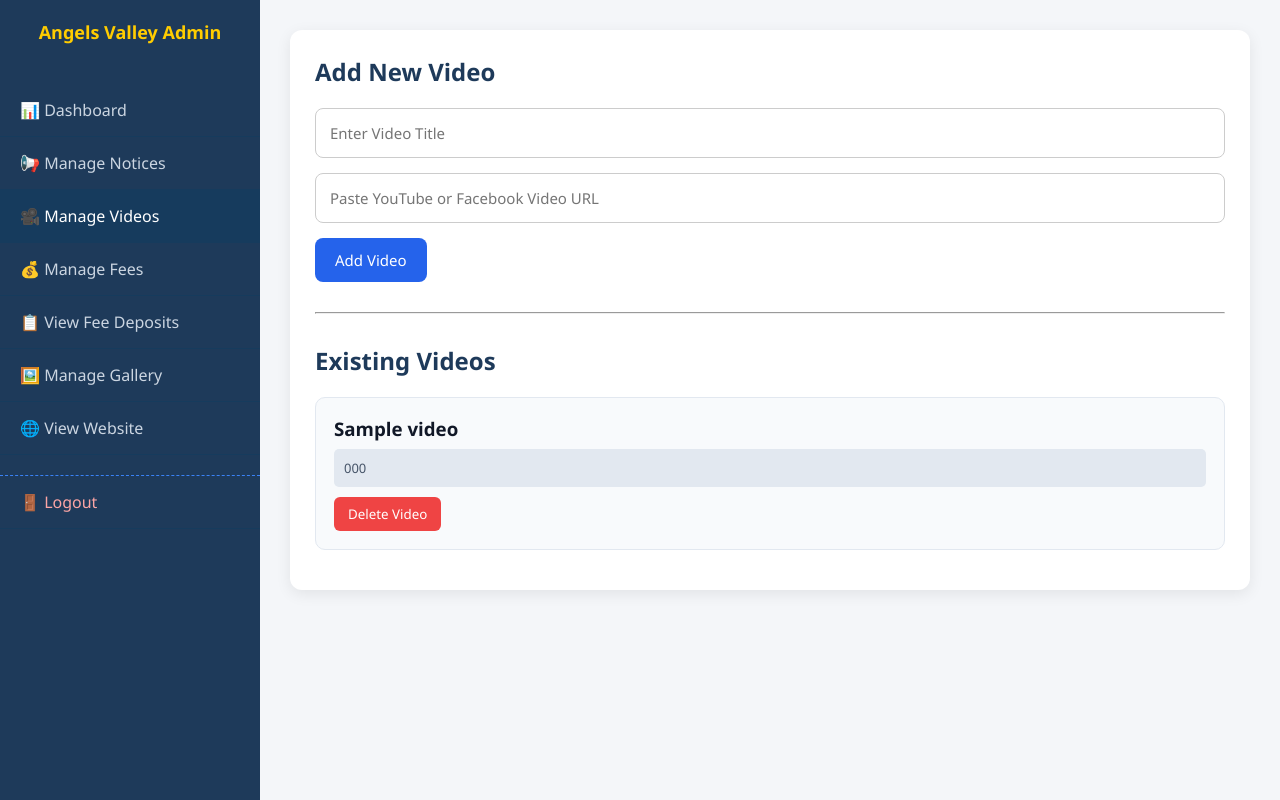
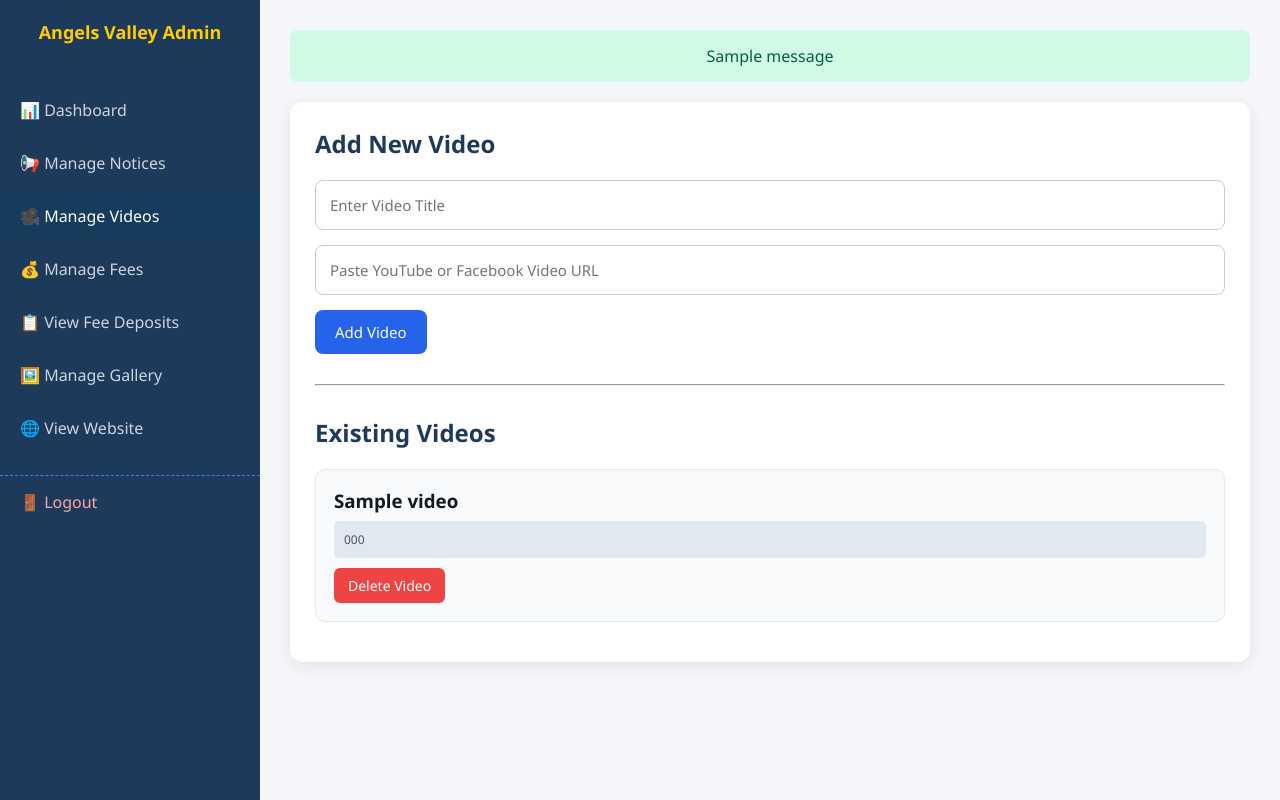
Before and after one commit to avpssuketi-dot/avpswebsite, a Flask app: page /admin/media/videos in a window 1280 px wide. Run offline with Flask 3, Linux system fonts and the light colour scheme; the visitor is signed in with stand-in values (Sample User, id 1); tables that the repository leaves empty hold one stand-in row (values such as "Sample post"); one stand-in notice (Sample message) is shown.

Commit message:
Fix: Finalized video management with proper flash messages and routing

```diff
--- a/templates/admin/videos.html
+++ b/templates/admin/videos.html
@@ -19,8 +19,9 @@
         .btn:hover { background:#1d4ed8; }
         .video-item { background:#f8fafc; padding:18px; border-radius:10px; margin-bottom:15px; border:1px solid #e2e8f0; }
         .video-item h3 { margin-bottom:8px; color:#111827; }
-        .video-embed { font-size:13px; color:#475569; background:#e2e8f0; padding:10px; border-radius:5px; margin-bottom:10px; word-break:break-all; }
-        .delete-btn { background:#ef4444; color:white; border:none; padding:8px 14px; border-radius:6px; cursor:pointer; }
+        .video-embed { font-size:12px; color:#475569; background:#e2e8f0; padding:10px; border-radius:5px; margin-bottom:10px; word-break:break-all; }
+        .delete-btn { background:#ef4444; color:white; border:none; padding:8px 14px; border-radius:6px; cursor:pointer; font-size:14px; }
+        .flash-msg { padding: 15px; margin-bottom: 20px; border-radius: 8px; text-align: center; font-weight: 500; }
         @media(max-width:768px){ .sidebar { width:100%; height:auto; position:relative; } .main-content { margin-left:0; width:100%; padding:15px; } }
     </style>
 </head>
@@ -39,6 +40,16 @@
 </div>
 
 <div class="main-content">
+    {% with messages = get_flashed_messages(with_categories=true) %}
+      {% if messages %}
+        {% for category, message in messages %}
+          <div class="flash-msg" style="background: {{ '#d1fae5' if category == 'success' else '#fee2e2' }}; color: {{ '#065f46' if category == 'success' else '#991b1b' }};">
+            {{ message }}
+          </div>
+        {% endfor %}
+      {% endif %}
+    {% endwith %}
+
     <div class="card">
         <h2>Add New Video</h2>
         <form action="{{ url_for('manage_videos') }}" method="POST">
@@ -56,7 +67,7 @@
             <div class="video-embed">
                 {{ video.embed_code }}
             </div>
-            <form action="{{ url_for('delete_video', id=video.id) }}" method="POST">
+            <form action="{{ url_for('delete_video', id=video.id) }}" method="POST" onsubmit="return confirm('Are you sure you want to delete this?');">
                 <button type="submit" class="delete-btn">Delete Video</button>
             </form>
         </div>
```
